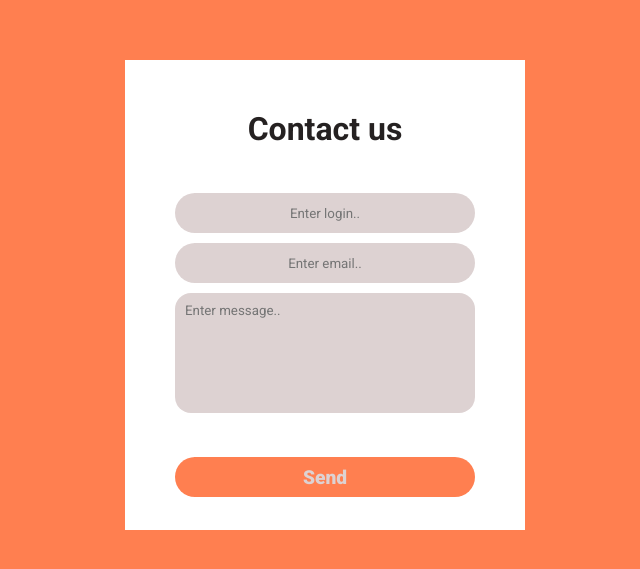
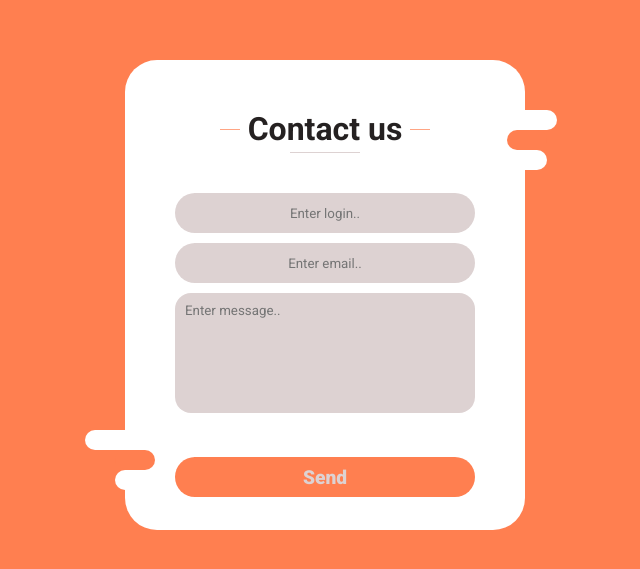
Before and after one commit to AlexForw/contact-form, a plain HTML site: page contact-form/index.html in a window 1280 px wide. Shown: the part 105-674 px from the top of the page, without its empty margins (315-955 px from the left). Drawn offline with Linux system fonts and the light colour scheme.

Commit message:
feat: add decoration in scss

```diff
--- a/contact-form/styles/main.scss
+++ b/contact-form/styles/main.scss
@@ -1,6 +1,18 @@
 $font-clr:rgb(37, 33, 33);
 $color-inp: rgb(221, 210, 210);
 $color-main:coral;
+
+@mixin decor-line($left,$right){
+    content: '';
+    position: absolute;
+    top: 50%;
+    left: $left;
+    right: $right;
+    width: 20px;
+    height: 1px;
+    background-color: $color-main;
+    opacity: 0.7;
+}
 
 * {
     margin: 0;
@@ -25,11 +37,34 @@ $color-main:coral;
     display: flex;
     flex-direction: column;
     padding: 50px 50px 60px;
+    border-radius: 2rem;
+    position: relative;
     &__title{
         text-align: center;
         color: $font-clr;
         font-weight: 700;
+        position: relative;
         margin-bottom: 45px;
+        transition: 0.5s ease;
+        &::before{
+            @include decor-line(45px,unset);
+            transition: 1.5s ease;
+        }
+        &::after{
+            @include decor-line(unset,45px);
+            transition: 1.5s ease;
+        }
+        &:hover{
+            font-size: 2.2rem;
+            &::before{
+                @include decor-line(30px,unset);
+                height: 3px;
+            }
+            &::after{
+                @include decor-line(unset,30px);
+                height: 3px;
+            }
+        }
     }
     &__input{
         width: 100%;
@@ -41,6 +76,10 @@ $color-main:coral;
         background-color: $color-inp;
         border: none;
         outline: none;
+        transition: 0.8s ease;
+        &:focus{
+            background-color: $color-inp + green;
+        }
     }
     &__textarea{
         width: 100%;
@@ -52,6 +91,10 @@ $color-main:coral;
         border: none;
         outline: none;
         resize: none;
+        transition: 0.5s ease;
+        &:focus{
+            background-color: $color-inp + green;
+        }
     }
     &__button {
         background: $color-main;
@@ -62,5 +105,77 @@ $color-main:coral;
         color: $color-inp;
         font-weight: 900;
         font-size: 1.2rem;
+        transition: 0.5s ease;
+        &:hover{
+            opacity: 0.9;
+        }
+        &:active{
+            background: $font-clr;
+        }
     }
 }
+.title__underline{
+    position: absolute;
+    background-color: $color-inp;
+    width: 70px;
+    height: 1px;
+    bottom: -5px;
+    right: calc(50% - 35px);
+}
+.top-decoration{
+    position: absolute;
+    width: 60px;
+    height: 20px;
+    border-radius: 2em;
+    background-color: white;
+    right: -2em;
+    &::before{
+        content: '';
+        position: absolute;
+        width: 40px;
+        height: 20px;
+        border-radius: 2em;
+        background-color: $color-main;
+        bottom: -20px;
+        right: 10px;
+    }
+    &::after{
+        content: '';
+        position: absolute;
+        width: 40px;
+        height: 20px;
+        border-radius: 2em;
+        background-color: white;
+        bottom: -40px;
+        right: 10px;
+    }
+}
+.bottom-decoration{
+    position: absolute;
+    width: 30px;
+    height: 20px;
+    border-radius: 20px;
+    background-color: white;
+    bottom: 40px;
+    left: -10px;
+    &::before{
+        content: '';
+        position: absolute;
+        width: 40px;
+        height: 20px;
+        border-radius: 20px;
+        background-color: $color-main;
+        bottom: 20px;
+        left: 0px;
+    }
+    &::after{
+        content: '';
+        position: absolute;
+        width: 70px;
+        height: 20px;
+        border-radius: 20px;
+        background-color: white;
+        bottom: 40px;
+        left: -30px;
+    }
+}
```
Also changed, not shown: contact-form/styles/main.css, 1 other file.
